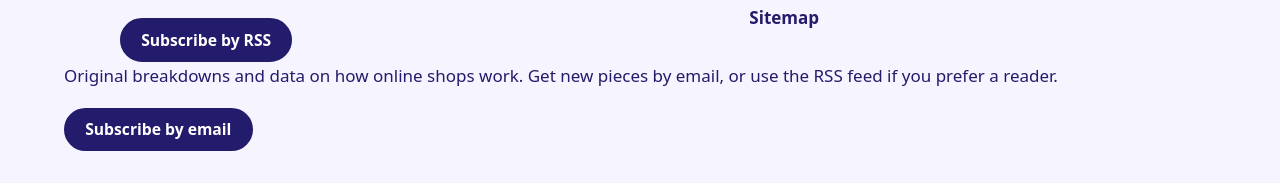
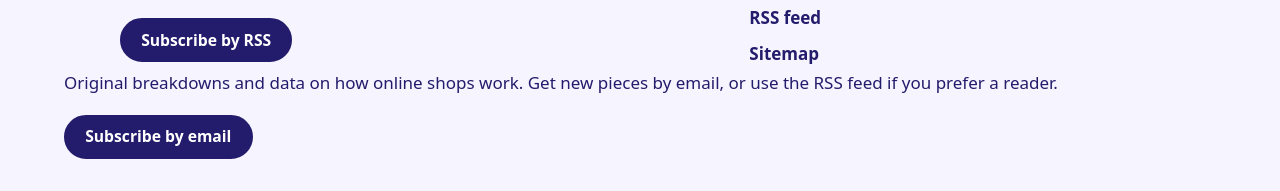
Before and after one commit to chriskernaghan/feedme-design, an Astro site: page / in a window 1280 px wide. Shown: the part 2572-2763 px from the top of the page. Built offline with nearby package versions, Linux system fonts and the light colour scheme; Astro itself is replaced by a stand-in of ours; a web font is replaced by a local one.

Commit message:
Add RSS feed link to footer

```diff
--- a/src/components/Footer.astro
+++ b/src/components/Footer.astro
@@ -19,6 +19,7 @@ const year = new Date().getFullYear();
         <li><a href="/articles/">All articles</a></li>
         <li><a href="/methodology/">How we measure</a></li>
         <li><a href="/about/">About {SITE.name}</a></li>
+        <li><a href="/rss.xml">RSS feed</a></li>
         <li><a href="/sitemap-index.xml">Sitemap</a></li>
       </ul>
     </div>
```
